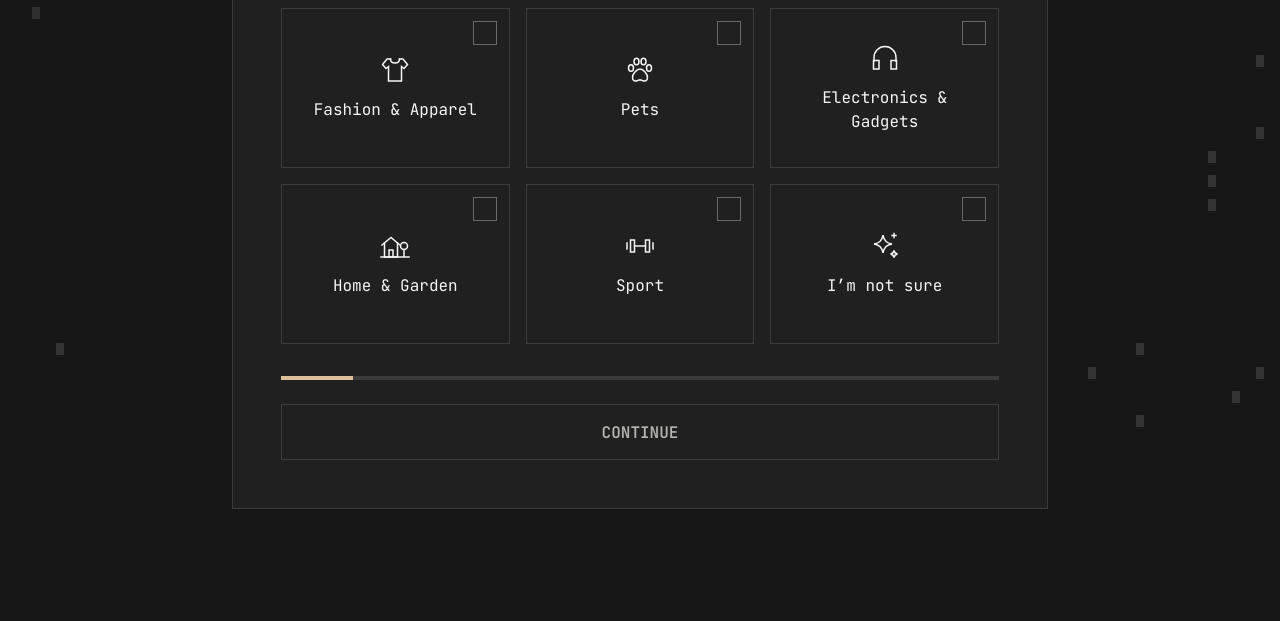
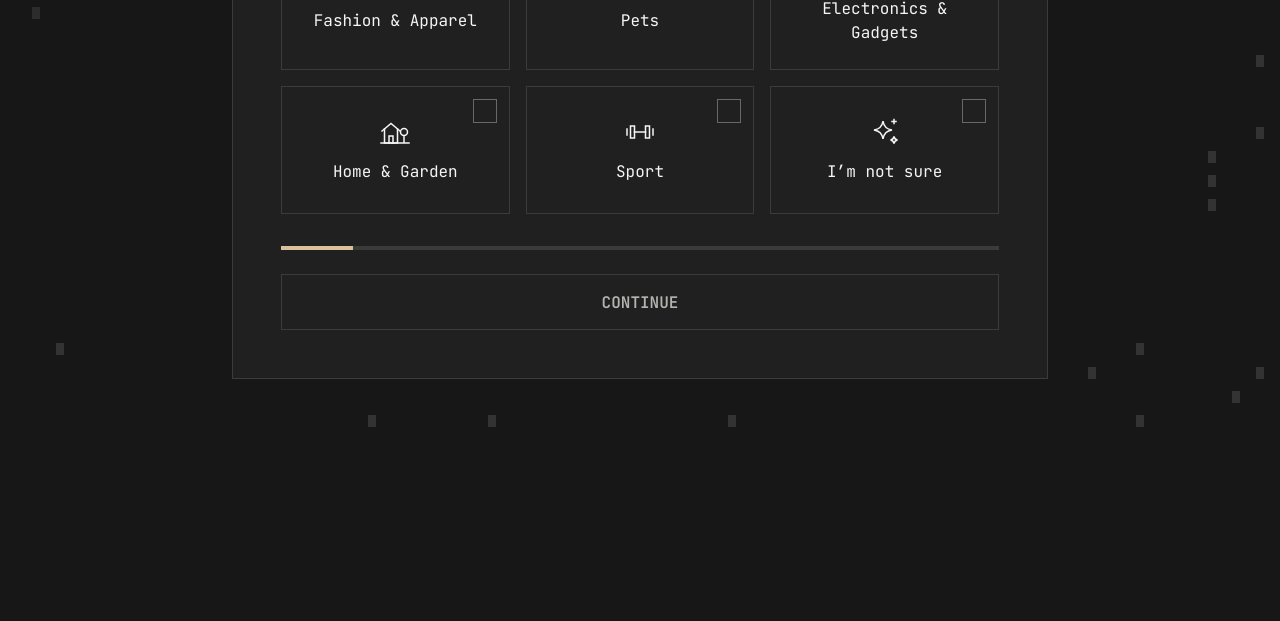
Before and after one commit to lkurska-666/lior-redesign, a plain HTML site: page funnel/index.html in a window 1280 px wide. Shown: the part 359-980 px from the top of the page. After the commit the page ends 800 px from the top, so only its background shows below. Drawn offline with Linux system fonts and the light colour scheme.

Commit message:
Funnel: tighter spacing on short laptop windows so Continue fits
Co-Authored-By: Claude Opus 5.5 <noreply@anthropic.com>

```diff
--- a/funnel/funnel.css
+++ b/funnel/funnel.css
@@ -370,3 +370,9 @@ b, strong { font-weight: 600; }   /* inline emphasis inside Body = SemiBold */
   .f-panel .f-perks li { flex-direction: column; }
 }
 @media (min-width: 1200px) { .f-header { padding: 0 72px; } }
+/* Short windows (laptops, Olena 2026-11-24): under 900px tall the top/bottom gap 112 → 32 and niche tiles
+   160 → 128, so the Niche step fits with its Continue button (1440×780: ends at ~722). */
+@media (min-width: 768px) and (max-height: 899px) {
+  .f-body { padding-top: 32px; padding-bottom: 32px; }
+  .f-panel .f-niche { min-height: 128px; }
+}
--- a/funnel/index.html
+++ b/funnel/index.html
@@ -7,7 +7,7 @@
 <title>BYS funnel · Lior style</title>
 <link rel="preconnect" href="https://fonts.googleapis.com"><link rel="preconnect" href="https://fonts.gstatic.com" crossorigin>
 <link href="https://fonts.googleapis.com/css2?family=JetBrains+Mono:wght@400;600;700&display=swap" rel="stylesheet">
-<link rel="stylesheet" href="funnel.css?v=20261124">
+<link rel="stylesheet" href="funnel.css?v=20261124b">
 </head>
 <body>
 <script src="icons.js?v=4" charset="utf-8"></script>
```
Also changed, not shown: funnel/kit.html (+1 -1 lines).
